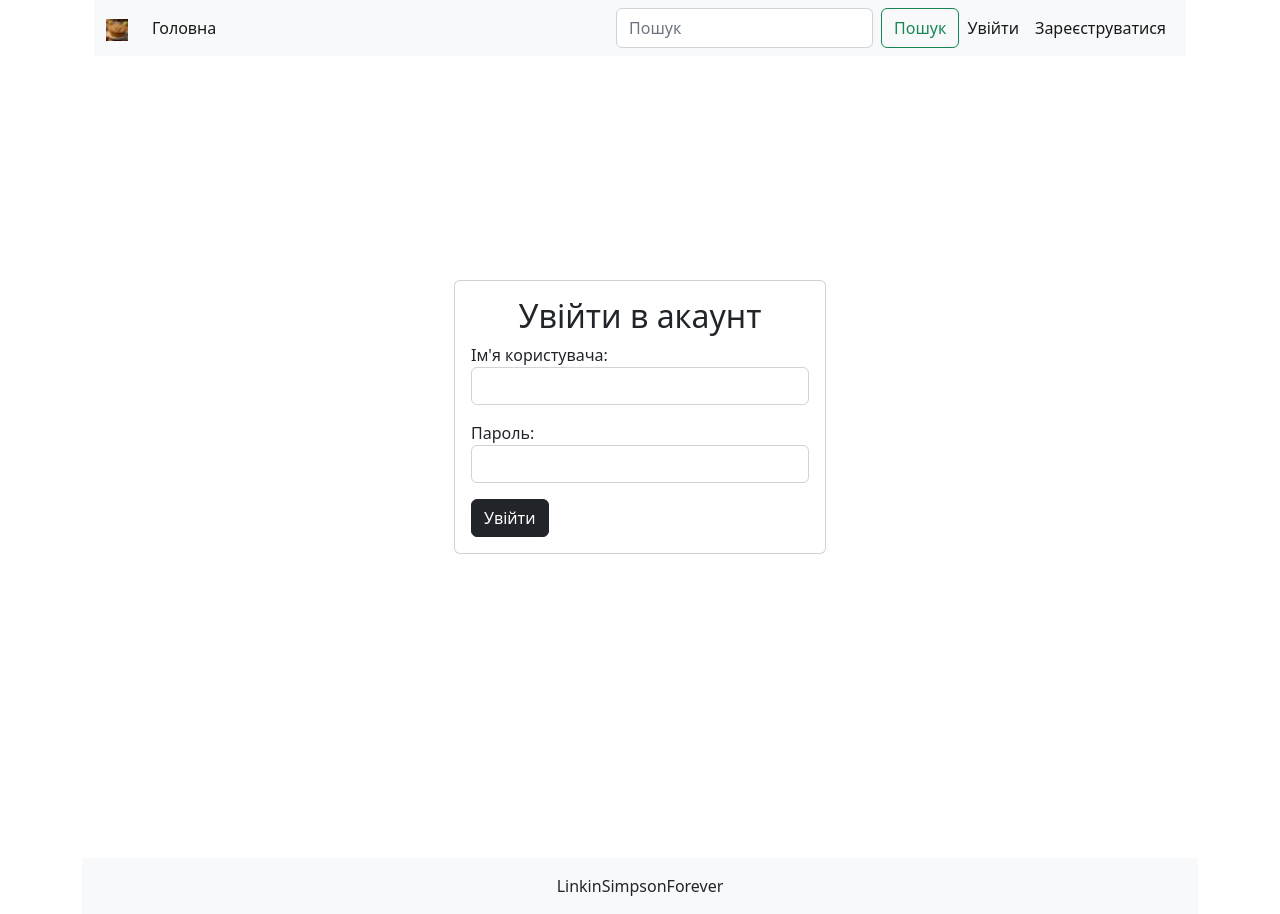
After one commit to Memessidy/simpleBlog, a Django app: page /login/ in a window 1280 px wide. The commit adds this page. Run offline with Django 5.2, Linux system fonts and the light colour scheme.

Commit message:
in progress

```diff
--- a/cooking/forms.py
+++ b/cooking/forms.py
@@ -1,6 +1,7 @@
 from django import forms
 from .models import Post
 from django.contrib.auth.forms import AuthenticationForm, UserCreationForm
+from django.contrib.auth.models import User
 
 
 class PostAddForm(forms.ModelForm):
@@ -18,6 +19,7 @@ class PostAddForm(forms.ModelForm):
             'category': forms.Select(attrs={'class': 'form-control'}),
         }
 
+
 class LoginForm(AuthenticationForm):
     """Форма для аутентифвкації користувача"""
     username = forms.CharField(
@@ -26,7 +28,48 @@ class LoginForm(AuthenticationForm):
         widget=forms.TextInput(attrs={'class': 'form-control'}))
 
     password = forms.CharField(
-        label="ПАРОЛЬ",
+        label="Пароль",
         max_length=150,
         strip=False,
         widget=forms.PasswordInput(attrs={'class': 'form-control'}))
+
+
+class RegisterForm(UserCreationForm):
+    """Форма для реєстрації користувача"""
+
+    class Meta:
+        model = User
+        fields = ('username', 'email', 'password1', 'password2', )
+
+        # widgets = {
+        #     'username': forms.TextInput(attrs={'class': 'form-control'}),
+        #     'email': forms.EmailInput(attrs={'class': 'form-control'}),
+        #     'password1': forms.PasswordInput(attrs={'class': 'form-control'}),
+        #     'password2': forms.PasswordInput(attrs={'class': 'form-control'}),
+        # }
+
+
+        username = forms.CharField(
+            max_length=150,
+            widget=forms.TextInput(
+                attrs={'class': 'form-control',
+                       'placeholder': "Ім'я користувача"})
+        )
+
+        email = forms.EmailField(
+            widget=forms.TextInput(
+                attrs={'class': 'form-control',
+                       'placeholder': "Електронна пошта"})
+        )
+
+        password1 = forms.CharField(
+            widget=forms.PasswordInput(
+                attrs={'class': 'form-control',
+                       'placeholder': "Пароль"})
+        )
+
+        password2 = forms.CharField(
+            widget=forms.PasswordInput(
+                attrs={'class': 'form-control',
+                       'placeholder': "Підтвердження паролю"})
+        )
--- /dev/null
+++ b/cooking/templates/cooking/login_form.html
@@ -0,0 +1,22 @@
+{% extends 'base.html' %}
+
+{% block main %}
+    <div>
+        <div style="margin-top: 200px;"></div>
+    </div>
+    <div class="d-flex justify-content-center">
+        <div class="card col-4 mb-4 mt-4">
+            <div class="card-body">
+                <h2 class="text-center">Увійти в акаунт</h2>
+                <form action="" method="post">
+                    {{ form.as_p }}
+                    {% csrf_token %}
+                    <button class="btn btn-dark" type="submit">Увійти</button>
+                </form>
+            </div>
+        </div>
+    </div>
+    <div>
+        <div style="margin-top: 280px;"></div>
+    </div>
+{% endblock main %}
--- a/cooking/urls.py
+++ b/cooking/urls.py
@@ -9,5 +9,6 @@ urlpatterns = [
     path('add_article/', add_post, name='add'),
     path('login/', views.user_login, name='login'),
     path('logout/', views.user_logout, name='logout'),
+    path('register/', views.register, name='register'),
 
 ]
--- a/cooking/views.py
+++ b/cooking/views.py
@@ -1,7 +1,7 @@
 from django.shortcuts import render, redirect
 from .models import Post
 from django.db.models import F
-from .forms import PostAddForm, LoginForm
+from .forms import PostAddForm, LoginForm, RegisterForm
 from django.contrib.auth import login, logout
 
 
@@ -91,3 +91,18 @@ def user_logout(request):
     """Вихід користувача"""
     logout(request)
     return redirect('index')
+
+
+def register(request):
+    """Реєстрація користувача"""
+    if request.method == 'POST':
+        pass
+    else:
+        form = RegisterForm()
+
+    context = {
+        'title': 'Реєстрація користувача',
+        'form': form
+    }
+
+    return render(request, 'cooking/register.html', context)
--- a/templates/components/_navbar.html
+++ b/templates/components/_navbar.html
@@ -29,18 +29,18 @@
                                     <a href="{% url 'login' %}" class="nav-link active" aria-current="page">Увійти</a>
                                 </li>
                                 <li class="nav-item">
-                                    <a href="#!" class="nav-link active" aria-current="page">Зареєструватися</a>
+                                    <a href="{% url 'register' %}" class="nav-link active" aria-current="page">Зареєструватися</a>
                                 </li>
                             {% else %}
                                 <li class="nav-item dropdown">
                                     <a class="nav-link dropdown-toggle" href="#" id="navbarDropdown" role="button"
                                        data-bs-toggle="dropdown" aria-expanded="false">
-                                        Вітаємо користувач
+                                        Вітаємо, {{ request.user.username }}!
                                     </a>
                                     <ul class="dropdown-menu" aria-labelledby="navbarDropdown">
                                         <li><a class="dropdown-item" href="#!">Моя сторінка</a></li>
                                         <li><a class="dropdown-item" href="{% url 'add' %}">Додати статтю</a></li>
-                                        <li><a class="dropdown-item" href="#!">Вихід</a></li>
+                                        <li><a class="dropdown-item" href="{% url 'logout' %}">Вихід</a></li>
                                     </ul>
                                 </li>
                             {% endif %}
```
Also changed, not shown: cooking/templates/cooking/register.html (added, +19 -0 lines).
